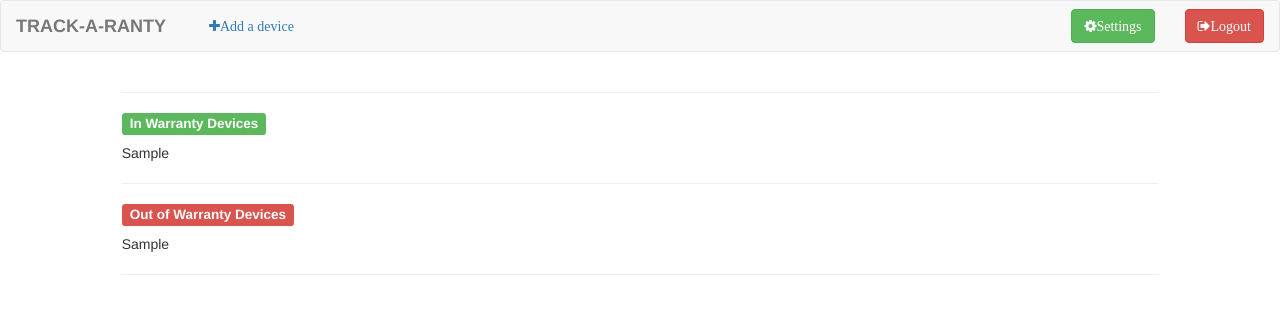
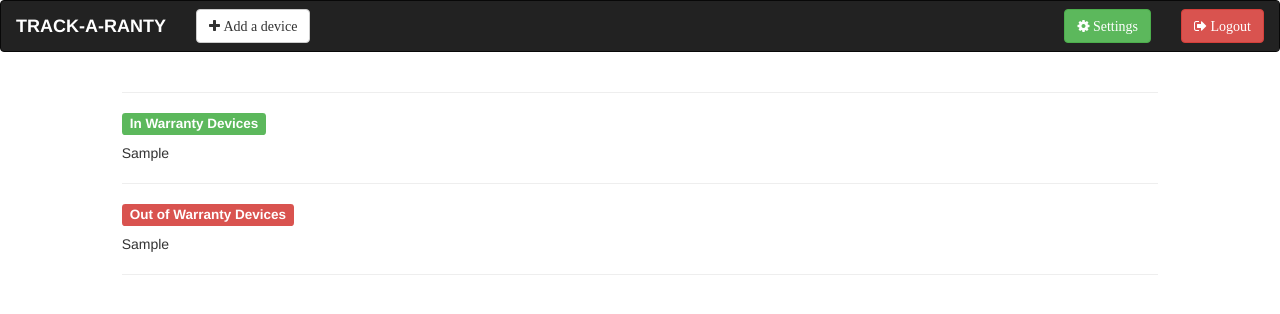
Before and after one commit to Marypop/Warranty-Tracker, a Flask app: template templates/user_screen.html in a window 1280 px wide. Shown: the top 314 px of the page. Run offline with Flask 2, Linux system fonts and the light colour scheme; the template is opened without the code that fills it: most values are stand-ins (such as "Sample title", 1, 10 or a date in 2020); some libraries are stand-ins or nearby versions.

```diff
--- /dev/null
+++ b/static/css/custom.css
@@ -0,0 +1,3 @@
+.brand-text{
+	color: #FFFFFF;
+}
--- a/templates/user_screen.html
+++ b/templates/user_screen.html
@@ -9,7 +9,7 @@
 		<link href='https://fonts.googleapis.com/css?family=Cabin:500' rel='stylesheet' type='text/css'>
     </head>
     <body>
-        <nav class="navbar navbar-default">
+        <nav class="navbar navbar-default navbar-inverse">
             <div class="container-fluid">
                 <!-- Brand header for the website -->
                 <div class="navbar-header">
@@ -19,30 +19,32 @@
                     <span class="icon-bar"></span>
                     <span class="icon-bar"></span>
                     </button>
-                    <a class="navbar-brand" href="#"><b>TRACK-A-RANTY</b></a>
+                    <a class="navbar-brand" href="#">
+						<b class='brand-text'>TRACK-A-RANTY</b>
+					</a>
                 </div>
                 <!-- End of brand header for the website -->
                 <!-- Add device button -->
                 <div class='navbar-header'>
                     <form class='navbar-form'>
-                        <a type="button" data-toggle='modal' data-target='#adddevice' class="btn">
-							<i class="fa fa-plus">Add a device</i>
+                        <a type="button" data-toggle='modal' data-target='#adddevice' class="btn btn-default">
+							<i class="fa fa-plus"> Add a device</i>
 						</a>
                     </form>
                 </div>
                 <!-- End of Add device button -->
                 <!-- Buttons for Settings and Logging out a User -->
-                <div class='nav navbar-nav navbar-right'>
+                <div class='nav navbar-nav navbar-inverse navbar-right'>
                     <form class='navbar-form' action='logout' method='post'>
                         <button type="submit" class="btn btn-danger">
-							<span class="fa fa-sign-out">Logout</span>
+							<span class="fa fa-sign-out"> Logout</span>
 						</button>
                     </form>
                 </div>
                 <div class='nav navbar-nav navbar-right'>
                     <form class='navbar-form'>
                         <button type="button" class="btn btn-success" data-toggle='modal' data-target='#settings'>
-							<span class="fa fa-gear">Settings</span>
+							<span class="fa fa-gear"> Settings</span>
 						</button>
                     </form>
                 </div>
@@ -141,4 +143,5 @@
     <!-- Latest compiled and minified CSS -->
     <script src="{{ url_for('static', filename='js/jquery.js') }}"></script>
     <script src="{{ url_for('static', filename='js/bootstrap.min.js') }}"></script>
+	<link rel="stylesheet" href="{{ url_for('static', filename='css/custom.css') }}" media="screen" title="no title" charset="utf-8">
 </html>
```
Also changed, not shown: templates/index.html (+12 -4 lines).
